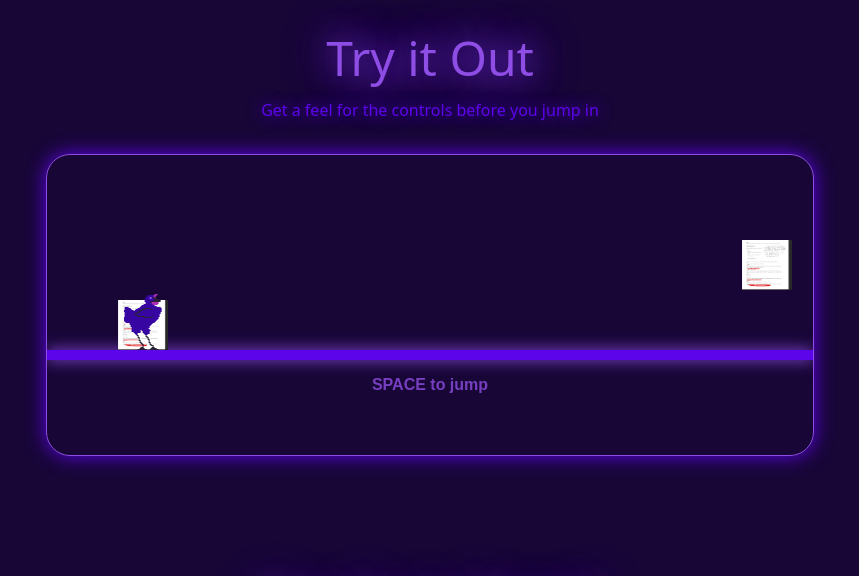
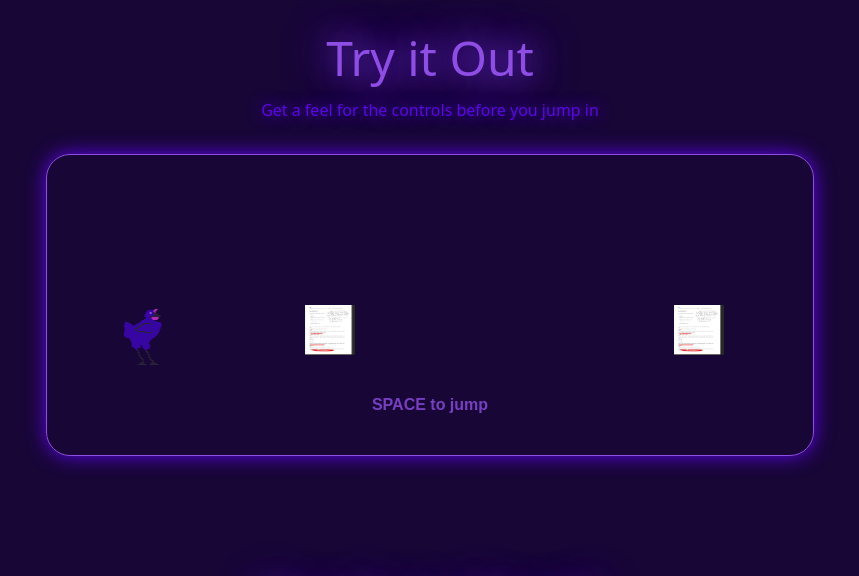
Before and after one commit to Games4Doritos/CITS3403-Project, a Flask app: page / in a window 1280 px wide. Shown: the part 1282-1858 px from the top of the page, without its empty margins (210-1069 px from the left). Run offline with Flask 3, Linux system fonts and the light colour scheme; some libraries are stand-ins or nearby versions.

Commit message:
Rewrite tutorial.js directly from game.js with two canvas setup

```diff
--- a/app/static/tutorial.js
+++ b/app/static/tutorial.js
@@ -1,148 +1,155 @@
 /*
   tutorial.js
   Mini interactive demo for the landing page.
-  Mirrors the actual game - fixed player position, jump to avoid obstacles.
-  No score, no game over - just feel the controls.
+  Directly adapted from game.js - same physics and obstacle logic.
+  No score, no game over, no pause - just feel the controls.
 */
 
 const tutorialCanvas = document.getElementById('tutorialCanvas');
+const tutorialPlayerCanvas = document.getElementById('tutorialPlayerCanvas');
 const tutorialCtx = tutorialCanvas.getContext('2d');
+const tutorialPlayerCtx = tutorialPlayerCanvas.getContext('2d');
 
 tutorialCanvas.width = tutorialCanvas.clientWidth;
 tutorialCanvas.height = tutorialCanvas.clientHeight;
+tutorialPlayerCanvas.width = tutorialPlayerCanvas.clientWidth;
+tutorialPlayerCanvas.height = tutorialPlayerCanvas.clientHeight;
 
-let bonusMultiplier = 0;
-
-class TutorialPlayer {
+class player {
+    x;
+    y;
+    sprite;
+    jumpMemory;
+    lastTime;
+    jumpCount;
     constructor(){
-        this.x = tutorialCanvas.width * 0.1;
-        this.y = tutorialCanvas.height * 0.65 - 60;
+        this.x = tutorialPlayerCanvas.width * 0.1;
+        this.y = tutorialPlayerCanvas.height / 2;
         this.sprite = new Image();
         this.sprite.src = "/static/assets/technoChicken.png";
         this.jumpMemory = -1;
+        this.lastTime = performance.now();
         this.jumpCount = 0;
     }
     draw(context){
         context.drawImage(this.sprite, this.x, this.y, 40, 60);
     }
     update(context){
-        // Jump physics (exact same as main game)
         if (this.jumpMemory > -1){
             this.y -= (this.jumpMemory - 13);
             this.jumpMemory--;
         }
-        else{
-            bonusMultiplier = 0;
-        }
-
-        // Keep player above ground
-        const groundY = tutorialCanvas.height * 0.65 - 60;
-        if (this.y > groundY){
-            this.y = groundY;
-            this.jumpMemory = -1;
-        }
-
         this.draw(context);
     }
     jump(){
         if (this.jumpMemory == -1){
-            bonusMultiplier = 0.5;
             this.jumpCount++;
             this.jumpMemory = 26;
         }
     }
 }
 
-class TutorialObstacle {
-    constructor(yState){
+class obstacle {
+    y;
+    x;
+    sprite;
+    alive;
+    lastTime;
+    static {
+        // Slower than main game for easier tutorial
+        this.speed = 1/256;
+        this.spacing = 300;
+    }
+    constructor(type, yState){
+        if (yState === "sky"){
+            this.y = tutorialCanvas.height/2 - 100;
+        }
+        else if (yState === "ground"){
+            this.y = tutorialCanvas.height/2;
+        }
         this.x = tutorialCanvas.width + 50;
         this.sprite = new Image();
-        this.sprite.src = "/static/assets/random.png";
+        this.sprite.src = `/static/assets/${type}.png`;
         this.alive = true;
         this.lastTime = performance.now();
-
-        if (yState === "sky"){
-            this.y = tutorialCanvas.height * 0.65 - 110;
-        } else {
-            this.y = tutorialCanvas.height * 0.65 - 50;
-        }
     }
     draw(context){
         context.drawImage(this.sprite, this.x, this.y, 50, 50);
     }
     update(context){
+        if (this.x < -50){
+            this.alive = false;
+        }
         const now = performance.now();
         const deltaTime = (now - this.lastTime) * 0.06;
         this.lastTime = now;
-
-        // Slower speed than main game so it's easier for tutorial
-        this.x -= (tutorialCanvas.width + 100) * 0.004 * deltaTime;
-
-        if (this.x < -50){
-            this.alive = false;
-        }
-
+        this.x -= (tutorialCanvas.width + 100) * obstacle.speed * deltaTime;
         this.draw(context);
     }
 }
 
-// Input handling
-document.addEventListener('keydown', (e) => {
-    if (e.code === 'Space'){
-        tutorialPlayer.jump();
-        e.preventDefault();
-    }
-});
-
-const tutorialPlayer = new TutorialPlayer();
-let tutorialObstacles = [];
-let lastObstacleTime = performance.now();
-
-function drawGround(){
-    const groundY = tutorialCanvas.height * 0.65;
-    tutorialCtx.shadowColor = '#8E4DE4';
-    tutorialCtx.shadowBlur = 15;
-    tutorialCtx.fillStyle = '#5D05EA';
-    tutorialCtx.fillRect(0, groundY, tutorialCanvas.width, 10);
-    tutorialCtx.shadowBlur = 0;
-}
+const tutorialPlayer = new player();
+let objCount = 0;
+const obstacles = [];
+let tutorialAnimationID;
 
 function drawControls(){
     tutorialCtx.font = 'bold 16px Arial';
     tutorialCtx.fillStyle = 'rgba(142, 77, 228, 0.8)';
     tutorialCtx.textAlign = 'center';
-    tutorialCtx.fillText('SPACE to jump', tutorialCanvas.width * 0.5, tutorialCanvas.height * 0.65 + 40);
-}
-
-function spawnObstacle(){
-    const now = performance.now();
-    // Spawn a new obstacle every 3 seconds
-    if (now - lastObstacleTime > 3000){
-        const yState = Math.random() < 0.5 ? "ground" : "sky";
-        tutorialObstacles.push(new TutorialObstacle(yState));
-        lastObstacleTime = now;
-    }
+    tutorialCtx.fillText('SPACE to jump', tutorialCanvas.width * 0.5, tutorialCanvas.height * 0.85);
 }
 
 function tutorialFrame(){
     tutorialCanvas.width = tutorialCanvas.clientWidth;
     tutorialCanvas.height = tutorialCanvas.clientHeight;
+    tutorialPlayerCanvas.width = tutorialPlayerCanvas.clientWidth;
+    tutorialPlayerCanvas.height = tutorialPlayerCanvas.clientHeight;
 
+    // Clear both canvases
     tutorialCtx.clearRect(0, 0, tutorialCanvas.width, tutorialCanvas.height);
+    tutorialPlayerCtx.clearRect(0, 0, tutorialPlayerCanvas.width, tutorialPlayerCanvas.height);
 
-    drawGround();
+    // Obstacle management (same logic as game.js)
+    let count = 0;
+    obstacles.forEach(obs => {
+        if (!obs.alive) count++;
+    });
+    for (let i = 0; i < count; i++){
+        obstacles.shift();
+        objCount--;
+    }
+    if (objCount === 0){
+        if (Math.random() < 0.5){
+            obstacles.push(new obstacle("random", "ground"));
+        } else {
+            obstacles.push(new obstacle("random", "sky"));
+        }
+        objCount++;
+    }
+    else if (objCount < 5 && Math.random() < 0.1 && obstacles[obstacles.length-1].x < tutorialCanvas.width - obstacle.spacing){
+        if (Math.random() < 0.5){
+            obstacles.push(new obstacle("random", "ground"));
+        } else {
+            obstacles.push(new obstacle("random", "sky"));
+        }
+        objCount++;
+    }
 
-    // Spawn and update obstacles
-    spawnObstacle();
-    tutorialObstacles = tutorialObstacles.filter(obs => obs.alive);
-    tutorialObstacles.forEach(obs => obs.update(tutorialCtx));
+    // Update obstacles and player
+    obstacles.forEach(obs => obs.update(tutorialCtx));
+    tutorialPlayer.update(tutorialPlayerCtx);
 
-    // Update player
-    tutorialPlayer.update(tutorialCtx);
-
+    // Draw controls hint
     drawControls();
 
-    requestAnimationFrame(tutorialFrame);
+    tutorialAnimationID = requestAnimationFrame(tutorialFrame);
 }
 
-tutorialFrame();
+window.addEventListener('keypress', (event) => {
+    if (event.code === 'Space'){
+        tutorialPlayer.jump();
+    }
+});
+
+tutorialAnimationID = requestAnimationFrame(tutorialFrame);
--- a/app/templates/index.html
+++ b/app/templates/index.html
@@ -71,7 +71,8 @@
         <h2 class="text-5xl text-[var(--primary)] mb-4" style="text-shadow: 0 0 3rem var(--secondary), 0 0 2rem var(--primary);">Try it Out</h2>
         <p class="text-[var(--secondary)] mb-8" style="text-shadow: 0 0 1rem var(--secondary);">Get a feel for the controls before you jump in</p>
         <div class="relative mx-auto max-w-3xl rounded-3xl border border-[var(--primary)] shadow-[0_0_1.2rem_var(--secondary)] overflow-hidden">
-            <canvas id="tutorialCanvas" width="896" height="300" class="w-full"></canvas>
+            <canvas id="tutorialCanvas" width="896" height="300" class="w-full absolute"></canvas>
+            <canvas id="tutorialPlayerCanvas" width="896" height="300" class="w-full"></canvas>
         </div>
     </div>
 
```
